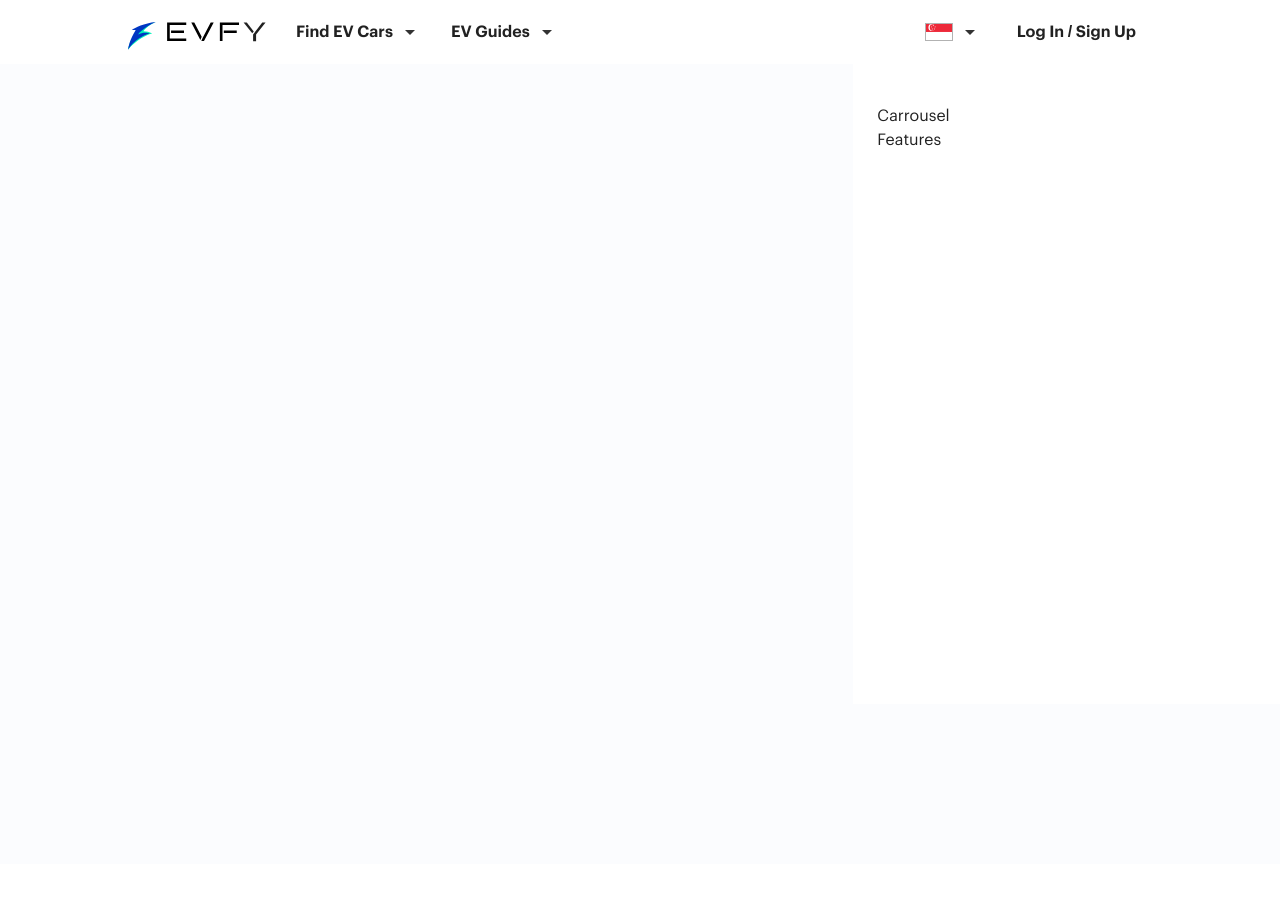
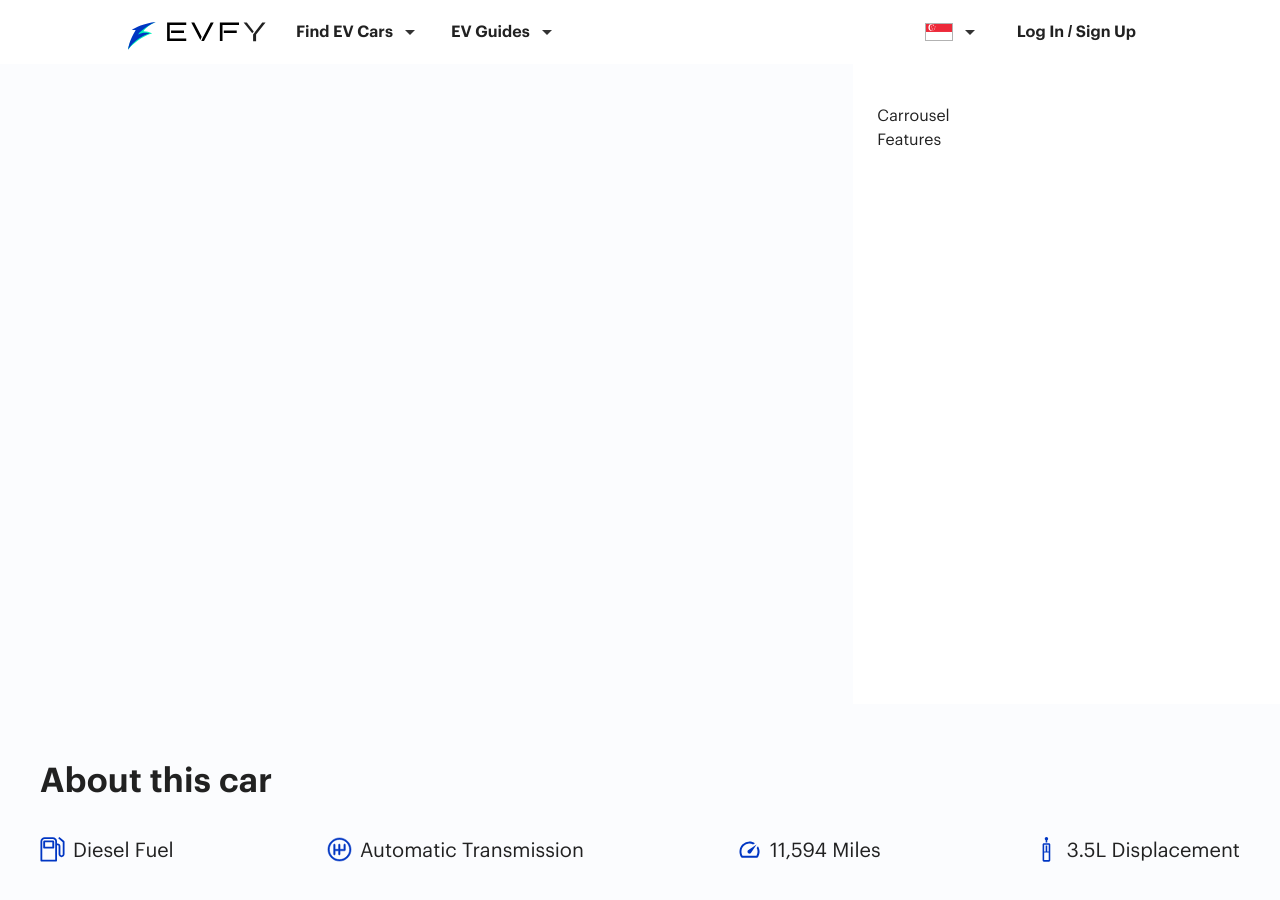
Before and after one commit to hipdev/cars-landing, a Next.js app: page / in a window 1280 px wide. Shown: the top 900 px of the page. Before the commit the page ends 864 px from the top, so only its background shows below. Built offline with nearby package versions, Linux system fonts and the light colour scheme.

Commit message:
add car features section, add new custom components, adjust title

```diff
--- /dev/null
+++ b/app/(landing-layout)/_components/about-car.tsx
@@ -0,0 +1,43 @@
+import CarFeature from '@/components/design-system/car-feature';
+import Image from 'next/image';
+
+type VehicleDetail = {
+  label: string;
+  icon: string;
+};
+
+const vehicleDetails: VehicleDetail[] = [
+  {
+    label: 'Diesel Fuel',
+    icon: '/icons/gas.svg',
+  },
+  {
+    label: 'Automatic Transmission',
+    icon: '/icons/transmission.svg',
+  },
+  {
+    label: '11,594 Miles',
+    icon: '/icons/speed.svg',
+  },
+  {
+    label: '3.5L Displacement',
+    icon: '/icons/displacement.svg',
+  },
+];
+
+export default function AboutCar() {
+  return (
+    <section className='mx-auto max-w-7xl pb-28 pt-14 md:px-10'>
+      <h3 className='mb-8 text-4xl'>About this car</h3>
+      <div className='flex justify-between'>
+        {vehicleDetails.map((detail) => (
+          <CarFeature
+            key={detail.label}
+            label={detail.label}
+            iconSrc={detail.icon}
+          />
+        ))}
+      </div>
+    </section>
+  );
+}
--- a/app/(landing-layout)/_components/landing-header.tsx
+++ b/app/(landing-layout)/_components/landing-header.tsx
@@ -7,7 +7,7 @@ import SiteSelector from './site-selector';
 
 export default function LandingHeader() {
   return (
-    <header className='bg-white px-10 py-3 xl:px-0'>
+    <header className='bg-white px-14 py-3 xl:px-0'>
       <div className='mx-auto max-w-5xl'>
         <div className='flex items-center justify-between'>
           <div className='flex items-center gap-2'>
--- a/app/(landing-layout)/page.tsx
+++ b/app/(landing-layout)/page.tsx
@@ -1,3 +1,30 @@
+import Image from 'next/image';
+import AboutCar from './_components/about-car';
+
+type VehicleDetail = {
+  label: string;
+  icon: string;
+};
+
+const vehicleDetails: VehicleDetail[] = [
+  {
+    label: 'Diesel Fuel',
+    icon: '/icons/gas.svg',
+  },
+  {
+    label: 'Automatic Transmission',
+    icon: '/icons/transmission.svg',
+  },
+  {
+    label: '11,594 Miles',
+    icon: '/icons/speed.svg',
+  },
+  {
+    label: '3.5L Displacement',
+    icon: '/icons/displacement.svg',
+  },
+];
+
 export default function Home() {
   return (
     <div className='min-h-screen'>
@@ -15,6 +42,7 @@ export default function Home() {
           </div>
         </div>
       </section>
+      <AboutCar />
     </div>
   );
 }
--- /dev/null
+++ b/components/design-system/car-feature.tsx
@@ -0,0 +1,54 @@
+import { cn } from '@/lib/utils';
+import Image from 'next/image';
+
+type CarFeatureProps = {
+  label: string;
+  iconSrc: string;
+  wrapperClassName?: string;
+  iconClassName?: string;
+  labelClassName?: string;
+};
+
+/**
+ * The above type defines the props expected by the CarFeature component in a TypeScript React
+ * application.
+ * @property {string} label - The `label` property is a string that represents the text or description
+ * of the car feature. It could be something like "Air Conditioning", "Bluetooth Connectivity",
+ * "Parking Assist", etc.
+ * @property {string} iconSrc - The `iconSrc` property in the `CarFeatureProps` type represents the
+ * source URL of the icon image that will be displayed for the car feature. It is a required property
+ * and must be a string type containing the URL of the icon image.
+ * @property {string} wrapperClassName - The `wrapperClassName` property in the `CarFeatureProps` type
+ * is used to specify the class name for the wrapper element of the CarFeature component. It is an
+ * optional property, so if no value is provided when using the CarFeature component, it will default
+ * to an empty string. This allows
+ * @property {string} iconClassName - The `iconClassName` property in the `CarFeatureProps` type is
+ * used to specify the CSS class name for styling the image element within the `CarFeature` component.
+ * This property allows you to apply specific styles to the image element if needed.
+ * @property {string} labelClassName - The `labelClassName` property in the `CarFeatureProps` type is
+ * used to specify the CSS class name for styling the label of the car feature in the `CarFeature`
+ * component. This allows for custom styling of the label text if needed.
+ */
+export default function CarFeature({
+  label,
+  iconSrc,
+  wrapperClassName = '',
+  iconClassName = '',
+  labelClassName = '',
+}: CarFeatureProps) {
+  return (
+    <div className={cn('flex items-center gap-2', wrapperClassName)}>
+      <Image
+        src={iconSrc}
+        alt={label}
+        width={25}
+        height={25}
+        className={cn('h-[25px] w-[25px]', iconClassName)}
+        draggable={false}
+      />
+      <span className={cn('relative top-0.5 text-xl', labelClassName)}>
+        {label}
+      </span>
+    </div>
+  );
+}
--- a/tailwind.config.ts
+++ b/tailwind.config.ts
@@ -18,6 +18,7 @@ const config = {
         '2xl': '1400px',
       },
     },
+
     extend: {
       colors: {
         'soft-gray': '#FBFCFE',
@@ -63,6 +64,16 @@ const config = {
       fontFamily: {
         sans: ['graphik', ...fontFamily.sans, 'sans-serif'],
       },
+      fontSize: {
+        '4xl': [
+          '2.125rem',
+          {
+            lineHeight: '43px',
+            letterSpacing: '0.25px',
+            fontWeight: '600',
+          },
+        ],
+      },
       keyframes: {
         'accordion-down': {
           from: { height: '0' },
```
Also changed, not shown: components/design-system/logo.tsx (+5 -5 lines), public/icons/gas.svg, public/icons/transmission.svg (renamed from public/icons/transmision.svg).
